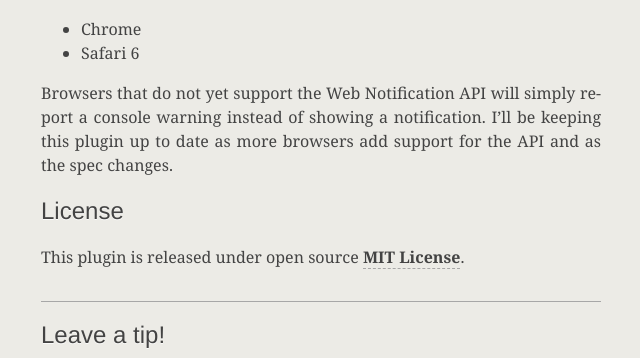
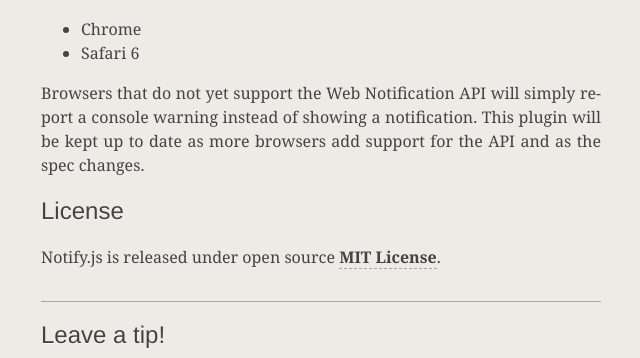
Before and after one commit to alexgibson/alxgbsn.co.uk, a Jekyll site: the page built from _posts/2013-02-18-notify-js-a-handy-wrapper-for-the-web-notifications-api.md, in a window 1280 px wide. Shown: the part 1516-1874 px from the top of the page, without its empty margins (319-959 px from the left). Built offline with Jekyll 4.4.1, drawn with Linux system fonts in a browser that asks for light colours; Markdown is read by kramdown in place of the engine named in the settings; comment, search, counter and statistics services are not loaded.

Commit message:
Update notify.js post copy

```diff
--- a/_posts/2013-02-18-notify-js-a-handy-wrapper-for-the-web-notifications-api.md
+++ b/_posts/2013-02-18-notify-js-a-handy-wrapper-for-the-web-notifications-api.md
@@ -65,9 +65,9 @@ Supported web browsers
 - Chrome
 - Safari 6
 
-Browsers that do not yet support the Web Notification API will simply report a console warning instead of showing a notification. I'll be keeping this plugin up to date as more browsers add support for the API and as the spec changes.
+Browsers that do not yet support the Web Notification API will simply report a console warning instead of showing a notification. This plugin will be kept up to date as more browsers add support for the API and as the spec changes.
 
 License
 -------
 
-This plugin is released under open source [MIT License](https://github.com/alexgibson/notify.js/blob/master/LICENSE.md).
+Notify.js is released under open source [MIT License](https://github.com/alexgibson/notify.js/blob/master/LICENSE.md).
```
Also changed, not shown: 3 other files.
